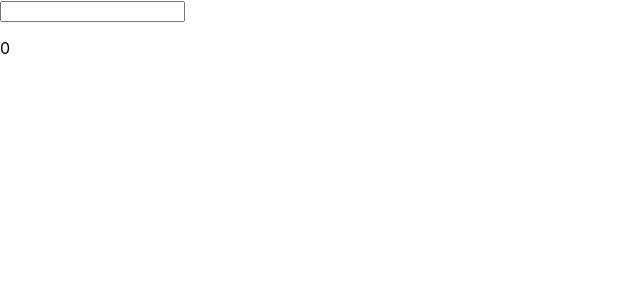
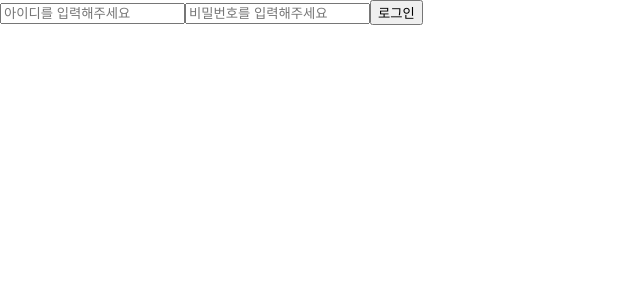
Before and after one commit to Suhyxn/ReactLiveStudy, a React (Create React App) app: page / in a window 1280 px wide. Shown: the top 300 px of the page, without its empty margins (0-640 px from the left). Built offline with nearby package versions, Linux system fonts and the light colour scheme.

Commit message:
React 로그인 화면 만들기

```diff
--- a/src/App.js
+++ b/src/App.js
@@ -1,9 +1,9 @@
-import Handlers from './components/Handlers'
+import Login from './components/Login'
 
 function App() {
   return (
     <div className='App'>
-      <Handlers />
+      <Login />
     </div>
   );
 }
--- /dev/null
+++ b/src/components/Login.js
@@ -0,0 +1,30 @@
+import React, {useEffect, useState} from 'react'
+
+function Login() {
+  const [userInput, setUserInput] = useState({id: '', pw: ''})
+
+  const onUserInputChange = (e) => {
+    const {name, value} = e.target
+    setUserInput({...userInput, [name]: value})
+  }
+
+  const doLogin = () => {
+    alert('로그인 완료')
+  }
+
+  useEffect(() => {
+    console.log(userInput)
+  }, [userInput])
+
+  return (
+    <div>
+      <input placeholder='아이디를 입력해주세요' onChange={onUserInputChange} name='id'/>
+      <input placeholder='비밀번호를 입력해주세요' onChange={onUserInputChange} type='password' name='pw' />
+      <button onClick={doLogin}>
+        로그인
+      </button>
+    </div>
+  )
+}
+
+export default Login
```
